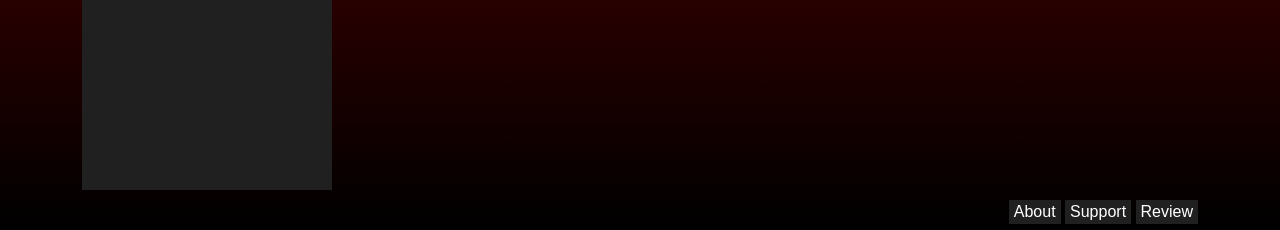
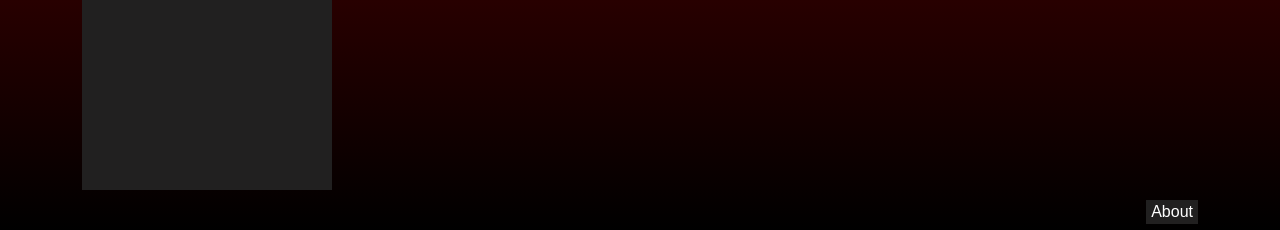
Before and after one commit to nedasadamavicius/web-application, a Django app: page / in a window 1280 px wide. Shown: the part 570-800 px from the top of the page. Run offline with Django 5.2, Linux system fonts and the light colour scheme; data that the repository does not hold is empty; some libraries are stand-ins or nearby versions.

Commit message:
feat: remove unnecessary footer elements

```diff
--- a/WebProject/WebApplication/templates/WebApplication/home.html
+++ b/WebProject/WebApplication/templates/WebApplication/home.html
@@ -44,6 +44,4 @@
 
 {% block footer %}
 <a href="">About</a>
-<a href="">Support</a>
-<a href="">Review</a>
 {% endblock %}
```
